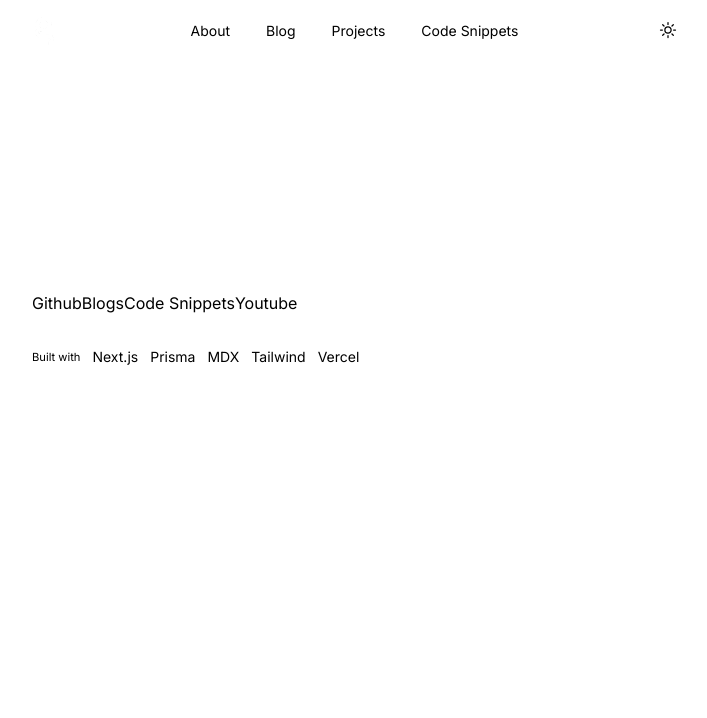
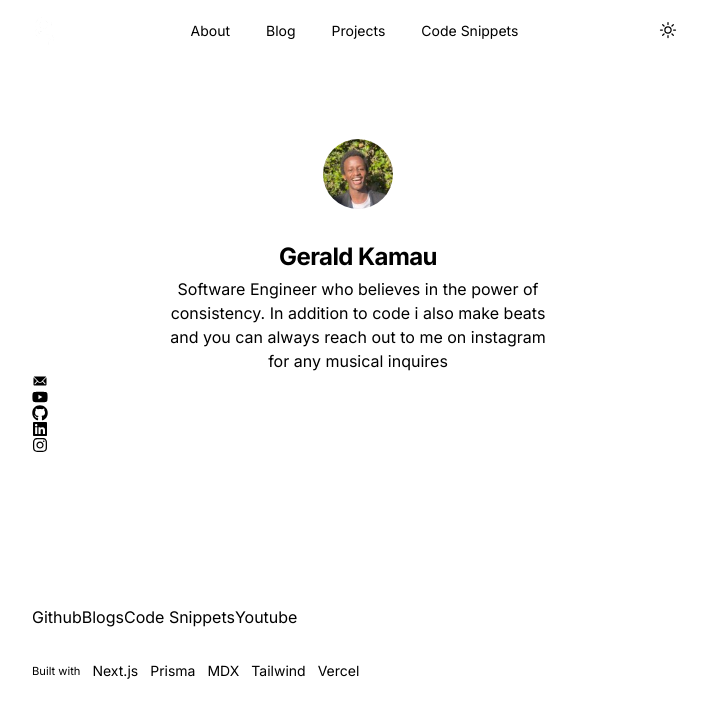
Before and after one commit to Gerald-ux-ux/gerald-k, a Next.js app: page /connect in a window 1280 px wide. Shown: the top 718 px of the page, without its empty margins (282-989 px from the left). Built offline with nearby package versions, Linux system fonts and the light colour scheme.

Commit message:
-update the documentation on links & -add connect page

```diff
--- a/app/blog/components/ui/PostList.tsx
+++ b/app/blog/components/ui/PostList.tsx
@@ -1,3 +1,3 @@
 export default function PostList() {
-  return <h3>My Blog posts</h3>;
+  return <div className="">Post list components</div>;
 }
--- a/app/connect/page.tsx
+++ b/app/connect/page.tsx
@@ -1,10 +1,46 @@
+import Image from "next/image";
+import Avatar from "@/public/geraldavatar.jpeg";
+import ConnectLinks from "@/components/ConnectLinks";
+import Link from "next/link";
+
 export default function Connect() {
   return (
     <div className="">
       {/* About section */}
-
+      <div className="flex flex-col gap-16 md:gap-24">
+        <div className="flex flex-col gap-8 animate-in">
+          <Image
+            src={Avatar}
+            width={70}
+            height={70}
+            alt="A photo of Gerald"
+            className="rounded-full mx-auto animate-in"
+          />
+          <div className="space-y-1 animate-in">
+            <h1 className="text-center tracking-tight text-2xl font-bold">
+              Gerald Kamau
+            </h1>
+            <p className="max-w-sm text-secondary mx-auto text-center">
+              Software Engineer who believes in the power of consistency. In
+              addition to code i also make beats and you can always reach out to
+              me on instagram for any musical inquires{" "}
+            </p>
+          </div>
+        </div>
+      </div>
 
       {/* Links to connect with me */}
+      <ul>
+        {ConnectLinks.map((link) => (
+          <li key={link.label}>
+            <Link href={link.href}>
+              <div className="flex items-center">
+                <span>{link.icon}</span>
+              </div>
+            </Link>
+          </li>
+        ))}
+      </ul>
     </div>
   );
 }
--- a/app/layout.tsx
+++ b/app/layout.tsx
@@ -3,6 +3,7 @@
  * In this app every file that contains the  "use client" boundary is a client side component ("https://react.dev/reference/react/use-client")
  * I have also practiced different codding practices like:
  * Code splitting("https://nextjs.org/learn-pages-router/foundations/how-nextjs-works/code-splitting") so you will get to see different components inside other components
+ * Make sure to head over to the next.config.js and configure your external links in the domain array
  */
 
 import type { Metadata } from "next";
--- a/app/page.tsx
+++ b/app/page.tsx
@@ -13,8 +13,8 @@ export default function Home() {
           <h1 className="animate-in text-3xl font-bold tracking-tight text-primary">
             Gerald Kamau
           </h1>
-          <p className="animate-in   text-secondary">
-            I write code and  make beats.
+          <p className="animate-in  text-secondary">
+            I write code and I make beats.
           </p>
         </div>
 
@@ -40,7 +40,7 @@ export default function Home() {
         <div className="flex animate-in flex-col gap-8">
           <h2 className="text-secondary">Latest posts & Code snippets</h2>
           <PostList />
-          small
+
           <div className="flex  justify-between w-full">
             <Link
               href="/blog"
--- /dev/null
+++ b/components/ConnectLinks.tsx
@@ -0,0 +1,43 @@
+/**
+ *This component is in charge of defining the structure of the links
+ */
+import { FaYoutube, FaGithub, FaInstagram, FaLinkedin } from "react-icons/fa";
+import { IoIosMail } from "react-icons/io";
+
+// Creating the interface type
+type ConnectLink = {
+  label: string;
+  href: string;
+  icon: React.ReactNode;
+};
+
+// Having the type as an array so we can be able to map over it
+const ConnectLinks: ConnectLink[] = [
+  {
+    label: "Email (General)",
+    href: "mailto:kamaugerald36@gmail.com",
+    icon: <IoIosMail />,
+  },
+  {
+    label: "Youtube",
+    href: "https://www.youtube.com/@geralddd.g/featured",
+    icon: <FaYoutube />,
+  },
+  {
+    label: "Github",
+    href: "https://github.com/Gerald-ux-ux",
+    icon: <FaGithub />,
+  },
+  {
+    label: "Linkedin",
+    href: "",
+    icon: <FaLinkedin />,
+  },
+  {
+    label: "Instagram",
+    href: "",
+    icon: <FaInstagram />,
+  },
+];
+
+export default ConnectLinks;
--- a/hooks/FooterLinks.tsx
+++ b/hooks/FooterLinks.tsx
@@ -1,6 +1,3 @@
-import { AiOutlineGithub } from "react-icons/ai";
-import { BsFillChatQuoteFill } from "react-icons/bs";
-import { FaCodeBranch, FaYoutube } from "react-icons/fa";
 import Link from "next/link";
 
 const links = [
```
